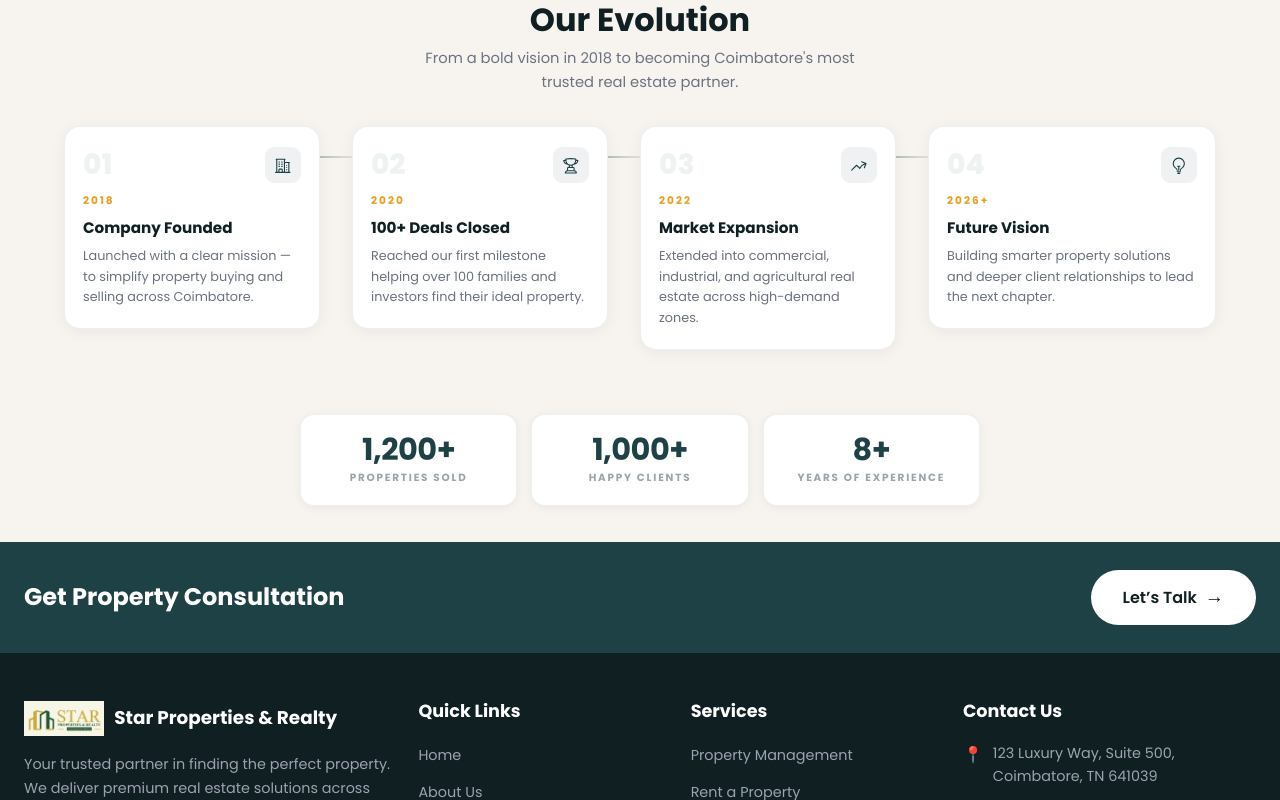
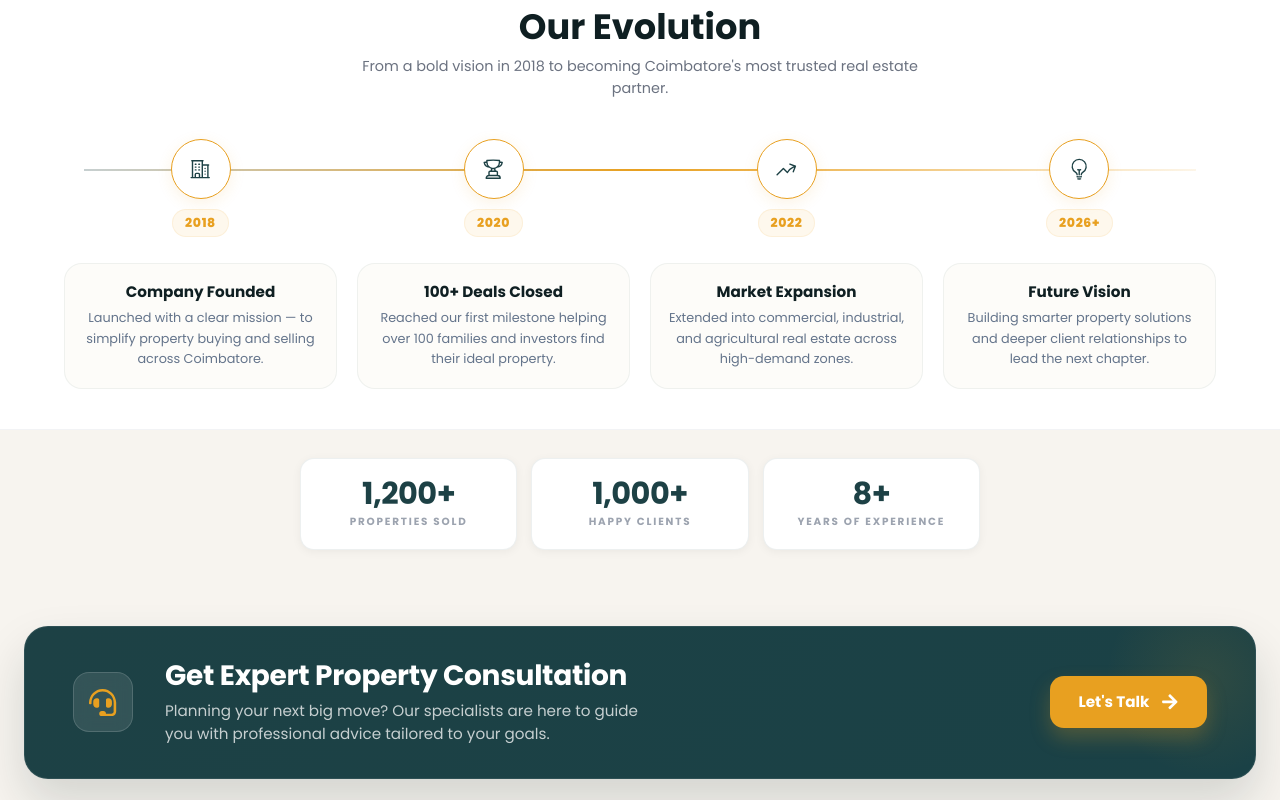
Before and after one commit to groinnovative-git/star_customerpannel, a React (Vite) app: page /about in a window 1280 px wide. Shown: the part 2760-3560 px from the top of the page. Built offline with nearby package versions, Linux system fonts and the light colour scheme; the HTML template or start-up script is replaced by a standard one.

Commit message:
9_4_26 part 1 changes

```diff
--- a/src/components/CTAStrip.css
+++ b/src/components/CTAStrip.css
@@ -1,56 +1,178 @@
-.cta-strip {
-  background: var(--primary);
-  padding: 28px 0;
+.cta-redesign {
+  padding: 40px 0;
+  background: transparent;
 }
 
-.cta-strip__inner {
+.cta-card {
+  background: linear-gradient(135deg, var(--primary), #1a4146);
+  border-radius: 24px;
+  padding: 32px 48px;
   display: flex;
   align-items: center;
   justify-content: space-between;
-  gap: 24px;
+  gap: 32px;
+  position: relative;
+  overflow: hidden;
+  box-shadow: 0 24px 48px rgba(15, 31, 34, 0.15);
+  border: 1px solid rgba(255, 255, 255, 0.08);
 }
 
-.cta-strip__text {
-  font-family: var(--font-heading);
-  font-size: 1.5rem;
-  color: var(--white);
+/* Decorative background elements */
+.cta-card::before {
+  content: '';
+  position: absolute;
+  top: -50px;
+  right: -50px;
+  width: 200px;
+  height: 200px;
+  background: radial-gradient(circle, rgba(232, 160, 32, 0.1) 0%, transparent 70%);
+  z-index: 1;
 }
 
-.cta-strip__btn {
+.cta-card__content {
+  display: flex;
+  align-items: center;
+  gap: 32px;
+  z-index: 2;
+}
+
+.cta-card__icon-wrap {
+  width: 60px;
+  height: 60px;
+  background: rgba(255, 255, 255, 0.1);
+  display: flex;
+  align-items: center;
+  justify-content: center;
+  border-radius: 16px;
+  backdrop-filter: blur(8px);
+  border: 1px solid rgba(255, 255, 255, 0.15);
+  flex-shrink: 0;
+}
+
+.cta-card__icon {
+  font-size: 1.7rem;
+  color: var(--gold);
+}
+
+.cta-card__text {
+  display: flex;
+  flex-direction: column;
+  gap: 8px;
+}
+
+.cta-card__title {
+  font-family: var(--font-heading);
+  font-size: 1.75rem;
+  color: var(--white);
+  font-weight: 700;
+  letter-spacing: -0.01em;
+  margin: 0;
+}
+
+.cta-card__subtitle {
+  font-size: 0.95rem;
+  color: rgba(255, 255, 255, 0.75);
+  max-width: 480px;
+  line-height: 1.5;
+  margin: 0;
+}
+
+.cta-card__action {
+  z-index: 2;
+}
+
+.cta-card__btn {
   display: inline-flex;
   align-items: center;
-  gap: 8px;
-  background: var(--white);
-  color: var(--dark);
-  font-weight: 600;
-  padding: 12px 32px;
-  border-radius: var(--radius-pill);
-  transition: all var(--transition);
+  gap: 12px;
+  background: var(--gold);
+  color: var(--white);
+  font-weight: 700;
+  padding: 14px 28px;
+  border-radius: 14px;
+  font-size: 0.95rem;
+  transition: all 0.4s cubic-bezier(0.175, 0.885, 0.32, 1.275);
   white-space: nowrap;
+  box-shadow: 0 10px 20px rgba(232, 160, 32, 0.25);
 }
 
-.cta-strip__btn:hover {
-  background: var(--gold);
-  color: var(--white);
-  transform: translateY(-2px);
+.cta-card__btn:hover {
+  transform: translateY(-5px);
+  box-shadow: 0 15px 30px rgba(232, 160, 32, 0.35);
+  background: #f1ad2e;
 }
 
-.cta-strip__arrow {
-  font-size: 1.2rem;
-  transition: transform var(--transition);
+.cta-card__btn-icon {
+  font-size: 1.1rem;
+  transition: transform 0.3s ease;
 }
 
-.cta-strip__btn:hover .cta-strip__arrow {
-  transform: translateX(4px);
+.cta-card__btn:hover .cta-card__btn-icon {
+  transform: translateX(5px);
 }
 
-@media (max-width: 768px) {
-  .cta-strip__inner {
+/* Responsiveness */
+@media (max-width: 1024px) {
+  .cta-card {
+    padding: 40px;
+    gap: 32px;
+  }
+
+  .cta-card__title {
+    font-size: 1.75rem;
+  }
+
+  .cta-card__subtitle {
+    max-width: 400px;
+  }
+}
+
+@media (max-width: 900px) {
+  .cta-card {
     flex-direction: column;
     text-align: center;
+    padding: 48px 32px;
   }
 
-  .cta-strip__text {
-    font-size: 1.35rem;
+  .cta-card__content {
+    flex-direction: column;
+    gap: 20px;
+  }
+
+  .cta-card__subtitle {
+    max-width: 100%;
+  }
+
+  .cta-card__btn {
+    width: 100%;
+    justify-content: center;
   }
 }
+
+@media (max-width: 540px) {
+  .cta-redesign {
+    padding: 40px 0;
+  }
+
+  .cta-card {
+    padding: 32px 24px;
+    border-radius: 20px;
+  }
+
+  .cta-card__title {
+    font-size: 1.5rem;
+  }
+
+  .cta-card__subtitle {
+    font-size: 0.95rem;
+  }
+
+  .cta-card__icon-wrap {
+    width: 60px;
+    height: 60px;
+  }
+
+  .cta-card__icon {
+    font-size: 1.7rem;
+  }
+}
--- a/src/components/CTAStrip.jsx
+++ b/src/components/CTAStrip.jsx
@@ -1,14 +1,30 @@
 import { Link } from 'react-router-dom';
+import { FaHeadset, FaArrowRight } from 'react-icons/fa';
 import './CTAStrip.css';
 
 function CTAStrip() {
   return (
-    <section className="cta-strip" id="cta-strip">
-      <div className="cta-strip__inner container">
-        <h3 className="cta-strip__text">Get Property Consultation</h3>
-        <Link to="/contact" className="cta-strip__btn">
-          Let&rsquo;s Talk <span className="cta-strip__arrow">→</span>
-        </Link>
+    <section className="cta-redesign" id="cta-section">
+      <div className="container">
+        <div className="cta-card">
+          <div className="cta-card__content">
+            <div className="cta-card__icon-wrap">
+              <FaHeadset className="cta-card__icon" />
+            </div>
+            <div className="cta-card__text">
+              <h2 className="cta-card__title">Get Expert Property Consultation</h2>
+              <p className="cta-card__subtitle">
+                Planning your next big move? Our specialists are here to guide you with professional advice tailored to your goals.
+              </p>
+            </div>
+          </div>
+          <div className="cta-card__action">
+            <Link to="/contact" className="cta-card__btn">
+              Let's Talk
+              <FaArrowRight className="cta-card__btn-icon" />
+            </Link>
+          </div>
+        </div>
       </div>
     </section>
   );
--- a/src/pages/About.css
+++ b/src/pages/About.css
@@ -563,149 +563,169 @@
 }
 
 /* ========================================================
-   6. EVOLUTION
+   6. EVOLUTION — Compact Premium Redesign
    ======================================================== */
 .about-evolution {
-  padding: 36px 0;
-  background: var(--bg);
+  padding: 40px 0;
+  background: #fff;
+  border-top: 1px solid rgba(229, 231, 235, 0.5);
+  border-bottom: 1px solid rgba(229, 231, 235, 0.5);
+}
+
+.about-evolution__header {
+  text-align: center;
+  max-width: 600px;
+  margin: 0 auto 32px;
 }
 
 .about-evolution__heading {
   font-family: var(--font-heading);
-  font-size: clamp(1.5rem, 2.5vw, 2.1rem);
+  font-size: clamp(1.8rem, 3vw, 2.2rem);
   font-weight: 700;
   color: var(--dark);
-  line-height: 1.2;
-  margin: 0 0 8px;
+  margin-bottom: 8px;
 }
 
 .about-evolution__sub {
-  font-size: 0.92rem;
+  font-size: 0.9rem;
   color: #6b7280;
-  line-height: 1.6;
-  max-width: 480px;
+  line-height: 1.5;
   margin: 0 auto;
 }
 
-/* Track */
-.about-evolution__track {
-  display: flex;
-  align-items: flex-start;
-  gap: 0;
-  margin-top: 32px;
+.about-evolution__journey {
+  display: grid;
+  grid-template-columns: repeat(4, 1fr);
+  gap: 20px;
+  position: relative;
+  margin-top: 40px;
 }
 
-.about-evolution__item {
-  flex: 1;
-  display: flex;
-  align-items: flex-start;
+/* Horizontal Line Overlay */
+.about-evolution__journey::before {
+  content: '';
+  position: absolute;
+  top: 30px; /* Aligned with center of the icon */
+  left: 20px;
+  right: 20px;
+  height: 2px;
+  background: linear-gradient(to right,
+    rgba(29, 65, 69, 0.25) 0%,
+    var(--gold) 50%,
+    rgba(232, 160, 32, 0.1) 100%
+  );
+  z-index: 0;
 }
 
-/* Connector between items */
-.about-evolution__connector {
-  flex-shrink: 0;
-  width: 32px;
+.about-evolution__milestone {
+  position: relative;
+  z-index: 1;
   display: flex;
+  flex-direction: column;
   align-items: center;
-  margin-top: 30px;
+  gap: 16px;
 }
 
-.about-evolution__connector::before {
-  content: '';
-  display: block;
-  height: 2px;
-  width: 100%;
-  background: linear-gradient(to right, rgba(29, 65, 69, 0.3), rgba(29, 65, 69, 0.1));
+.about-evolution__node {
+  display: flex;
+  flex-direction: column;
+  padding-bottom:10px;
+  align-items: center;
+  gap: 10px;
 }
 
-/* Card */
-.about-evolution__card {
-  flex: 1;
-  background: #fff;
-  border-radius: 16px;
-  padding: 20px 18px;
-  border: 1px solid rgba(29, 65, 69, 0.08);
-  box-shadow: 0 3px 16px rgba(0, 0, 0, 0.05);
-  display: flex;
-  flex-direction: column;
-  gap: 8px;
-  transition: transform 0.3s ease, box-shadow 0.3s ease;
-  position: relative;
-  overflow: hidden;
-}
-
-.about-evolution__card:hover {
-  transform: translateY(-5px);
-  box-shadow: 0 12px 32px rgba(0, 0, 0, 0.1);
-}
-
-.about-evolution__card::before {
-  content: '';
-  position: absolute;
-  top: 0;
-  left: 0;
-  width: 100%;
-  height: 3px;
-  background: linear-gradient(to right, var(--primary), transparent);
-  opacity: 0;
-  transition: opacity 0.3s ease;
-}
-
-.about-evolution__card:hover::before {
-  opacity: 1;
-}
-
-.about-evolution__card-top {
-  display: flex;
-  align-items: center;
-  justify-content: space-between;
-  margin-bottom: 2px;
-}
-
-.about-evolution__num {
-  font-family: var(--font-heading);
-  font-size: 1.75rem;
-  font-weight: 800;
-  color: rgba(29, 65, 69, 0.07);
-  line-height: 1;
-  user-select: none;
-}
-
-.about-evolution__icon {
-  width: 36px;
-  height: 36px;
-  border-radius: 9px;
-  background: rgba(29, 65, 69, 0.07);
-  color: var(--primary);
-  font-size: 1.1rem;
+.about-evolution__icon-box {
+  width: 60px;
+  height: 60px;
+  background: var(--white);
+  border: 1.5px solid var(--gold);
+  border-radius: 50%;
   display: flex;
   align-items: center;
   justify-content: center;
+  color: var(--primary);
+  font-size: 1.4rem;
+  box-shadow: 0 4px 15px rgba(232, 160, 32, 0.12);
+  transition: all 0.4s cubic-bezier(0.175, 0.885, 0.32, 1.275);
 }
 
-.about-evolution__year {
-  font-size: 0.66rem;
-  font-weight: 700;
-  letter-spacing: 2px;
-  color: var(--gold);
-  text-transform: uppercase;
+.about-evolution__milestone:hover .about-evolution__icon-box {
+  background: var(--gold);
+  color: var(--white);
+  transform: scale(1.1) translateY(-2px);
+  box-shadow: 0 8px 24px rgba(232, 160, 32, 0.3);
 }
 
-.about-evolution__label {
+.about-evolution__year-tag {
+  font-family: var(--font-heading);
+  font-size: 0.78rem;
+  font-weight: 800;
+  color: var(--gold);
+  background: rgba(232, 160, 32, 0.08);
+  padding: 3px 12px;
+  border-radius: 20px;
+  letter-spacing: 0.05em;
+  border: 1px solid rgba(232, 160, 32, 0.1);
+}
+
+.about-evolution__info {
+  background: #fdfcf9;
+  border: 1px solid rgba(29, 65, 69, 0.06);
+  border-radius: 18px;
+  padding: 18px 16px;
+  text-align: center;
+  transition: all 0.35s ease;
+  flex: 1;
+}
+
+.about-evolution__milestone:hover .about-evolution__info {
+  background: var(--white);
+  box-shadow: 0 10px 30px rgba(0, 0, 0, 0.06);
+  border-color: rgba(232, 160, 32, 0.15);
+  transform: translateY(-5px);
+}
+
+.about-evolution__milestone-title {
   font-family: var(--font-heading);
   font-size: 0.95rem;
   font-weight: 700;
   color: var(--dark);
+  margin-bottom: 6px;
   line-height: 1.3;
+}
+
+.about-evolution__milestone-desc {
+  font-size: 0.8rem;
+  color: #64748b;
+  line-height: 1.6;
   margin: 0;
 }
 
-.about-evolution__desc {
-  font-size: 0.8rem;
-  color: #6b7280;
-  line-height: 1.62;
-  margin: 0;
+/* Response Fixes */
+@media (max-width: 900px) {
+  .about-evolution__journey {
+    grid-template-columns: repeat(2, 1fr);
+    gap: 32px 20px;
+  }
+  .about-evolution__journey::before {
+    display: none;
+  }
 }
+
+@media (max-width: 500px) {
+  .about-evolution {
+    padding: 30px 0;
+  }
+  .about-evolution__journey {
+    grid-template-columns: 1fr;
+    gap: 30px;
+    margin-top: 30px;
+  }
+  .about-evolution__info {
+    padding: 16px;
+  }
+}
+
 
 /* ========================================================
    7. STATS
@@ -780,11 +800,13 @@
   }
 
   .about-body__content {
-    order: 2; /* Text below image */
+    order: 2;
+    /* Text below image */
   }
 
   .about-body__images {
-    order: 1; /* Image top */
+    order: 1;
+    /* Image top */
     height: 320px;
   }
 
--- a/src/pages/About.jsx
+++ b/src/pages/About.jsx
@@ -21,13 +21,13 @@ import './About.css';
 function About() {
 
   /* ── Count-up ──────────────────────────────────────── */
-  const statsRef  = useRef(null);
-  const animated  = useRef(false);
+  const statsRef = useRef(null);
+  const animated = useRef(false);
   const [counts, setCounts] = useState({ sold: 0, clients: 0, years: 0 });
 
   const animateCount = (to, duration, key) => {
     const start = performance.now();
-    const tick  = (now) => {
+    const tick = (now) => {
       const p = Math.min((now - start) / duration, 1);
       const v = Math.floor(to * (1 - Math.pow(1 - p, 3)));
       setCounts((prev) => ({ ...prev, [key]: v }));
@@ -44,7 +44,7 @@ function About() {
         animated.current = true;
         animateCount(1200, 2000, 'sold');
         animateCount(1000, 1800, 'clients');
-        animateCount(8,    1400, 'years');
+        animateCount(8, 1400, 'years');
       }
     }, { threshold: 0.4 });
     obs.observe(el);
@@ -53,18 +53,18 @@ function About() {
 
   /* ── Data ──────────────────────────────────────────── */
   const whyCards = [
-    { icon: <HiOutlineUserGroup />,          title: 'Trusted Guidance',        desc: 'Expert advisors by your side from first inquiry to final handover — every step handled with integrity.' },
-    { icon: <HiOutlineDocumentCheck />,      title: 'Verified Properties',     desc: 'Every listing is rigorously verified for legal clarity, documentation accuracy, and ownership status.' },
-    { icon: <HiOutlineShieldCheck />,        title: 'Transparent Process',     desc: 'No hidden fees, no surprises. Clear communication and honest pricing at every stage of your deal.' },
-    { icon: <HiOutlineMapPin />,             title: 'Local Market Expertise',  desc: 'Deep knowledge of Coimbatore\'s urban, industrial, and agricultural real estate landscape.' },
-    { icon: <HiOutlineChatBubbleLeftRight />,title: 'End-to-End Support',      desc: 'From property search and legal liaisoning to loan assistance and registration — we handle everything.' },
+    { icon: <HiOutlineUserGroup />, title: 'Trusted Guidance', desc: 'Expert advisors by your side from first inquiry to final handover — every step handled with integrity.' },
+    { icon: <HiOutlineDocumentCheck />, title: 'Verified Properties', desc: 'Every listing is rigorously verified for legal clarity, documentation accuracy, and ownership status.' },
+    { icon: <HiOutlineShieldCheck />, title: 'Transparent Process', desc: 'No hidden fees, no surprises. Clear communication and honest pricing at every stage of your deal.' },
+    { icon: <HiOutlineMapPin />, title: 'Local Market Expertise', desc: 'Deep knowledge of Coimbatore\'s urban, industrial, and agricultural real estate landscape.' },
+    { icon: <HiOutlineChatBubbleLeftRight />, title: 'End-to-End Support', desc: 'From property search and legal liaisoning to loan assistance and registration — we handle everything.' },
   ];
 
   const milestones = [
-    { num: '01', year: '2018', icon: <HiOutlineBuildingOffice2 />, label: 'Company Founded',    desc: 'Launched with a clear mission — to simplify property buying and selling across Coimbatore.' },
-    { num: '02', year: '2020', icon: <HiOutlineTrophy />,          label: '100+ Deals Closed',  desc: 'Reached our first milestone helping over 100 families and investors find their ideal property.' },
-    { num: '03', year: '2022', icon: <HiOutlineArrowTrendingUp />, label: 'Market Expansion',   desc: 'Extended into commercial, industrial, and agricultural real estate across high-demand zones.' },
-    { num: '04', year: '2026+',icon: <HiOutlineLightBulb />,       label: 'Future Vision',      desc: 'Building smarter property solutions and deeper client relationships to lead the next chapter.' },
+    { num: '01', year: '2018', icon: <HiOutlineBuildingOffice2 />, label: 'Company Founded', desc: 'Launched with a clear mission — to simplify property buying and selling across Coimbatore.' },
+    { num: '02', year: '2020', icon: <HiOutlineTrophy />, label: '100+ Deals Closed', desc: 'Reached our first milestone helping over 100 families and investors find their ideal property.' },
+    { num: '03', year: '2022', icon: <HiOutlineArrowTrendingUp />, label: 'Market Expansion', desc: 'Extended into commercial, industrial, and agricultural real estate across high-demand zones.' },
+    { num: '04', year: '2026+', icon: <HiOutlineLightBulb />, label: 'Future Vision', desc: 'Building smarter property solutions and deeper client relationships to lead the next chapter.' },
   ];
 
   return (
@@ -109,7 +109,7 @@ function About() {
             </div>
             <div className="about-body__images">
               <img src={prop18} alt="Premium property" className="about-body__img about-body__img--1" />
-              <img src={prop17} alt="Real estate"      className="about-body__img about-body__img--2" />
+              <img src={prop17} alt="Real estate" className="about-body__img about-body__img--2" />
             </div>
           </div>
         </div>
@@ -266,24 +266,21 @@ function About() {
             </p>
           </div>
 
-          <div className="about-evolution__track">
-            {milestones.map((item, idx) => (
-              <div key={item.year} className="about-evolution__item">
-                <div className="about-evolution__card">
-                  <div className="about-evolution__card-top">
-                    <span className="about-evolution__num">{item.num}</span>
-                    <div className="about-evolution__icon">{item.icon}</div>
-                  </div>
-                  <span className="about-evolution__year">{item.year}</span>
-                  <h4 className="about-evolution__label">{item.label}</h4>
-                  <p className="about-evolution__desc">{item.desc}</p>
+          <div className="about-evolution__journey">
+            {milestones.map((item) => (
+              <div key={item.year} className="about-evolution__milestone">
+                <div className="about-evolution__node">
+                  <div className="about-evolution__icon-box">{item.icon}</div>
+                  <div className="about-evolution__year-tag">{item.year}</div>
                 </div>
-                {idx < milestones.length - 1 && (
-                  <div className="about-evolution__connector" aria-hidden="true" />
-                )}
+                <div className="about-evolution__info">
+                  <h4 className="about-evolution__milestone-title">{item.label}</h4>
+                  <p className="about-evolution__milestone-desc">{item.desc}</p>
+                </div>
               </div>
             ))}
           </div>
+
         </div>
       </section>
 
--- a/src/pages/Home.css
+++ b/src/pages/Home.css
@@ -897,12 +897,12 @@
 .home-reviews__card {
   background: #fff;
   border-radius: 14px;
-  padding: 28px 24px 24px;
+  padding: 20px 24px 18px;
   box-shadow: 0 4px 20px rgba(0, 0, 0, 0.06);
   border: 1px solid rgba(29, 65, 69, 0.06);
   display: flex;
   flex-direction: column;
-  gap: 14px;
+  gap: 10px;
   position: relative;
   transition: transform 0.35s ease, box-shadow 0.35s ease;
   flex: 0 0 300px;
@@ -942,7 +942,7 @@
   display: flex;
   align-items: center;
   gap: 12px;
-  padding-top: 10px;
+  padding-top: 8px;
   border-top: 1px solid #f1f5f9;
 }
 
```
Also changed, not shown: src/pages/Home.jsx (+6 -6 lines).
